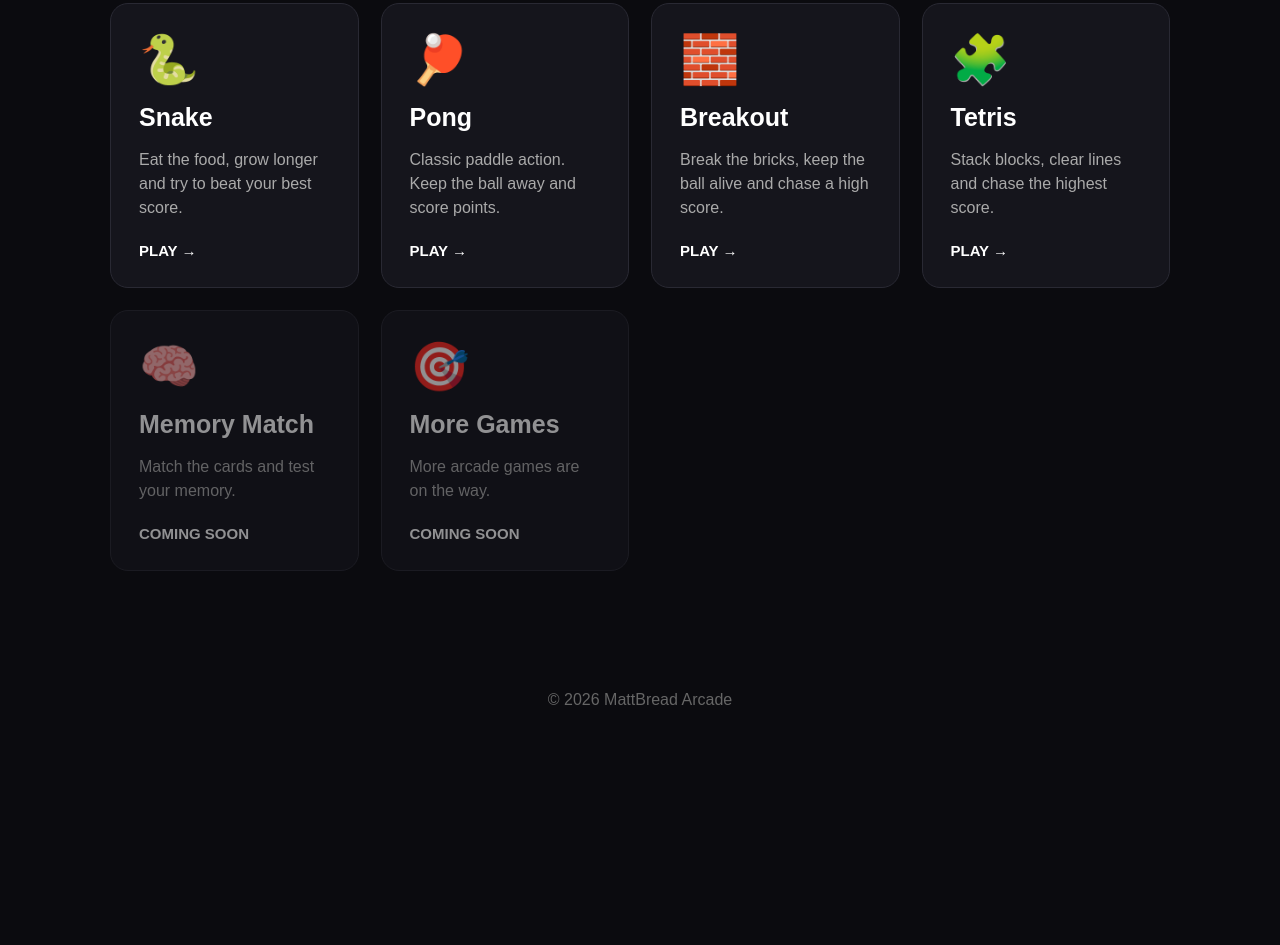
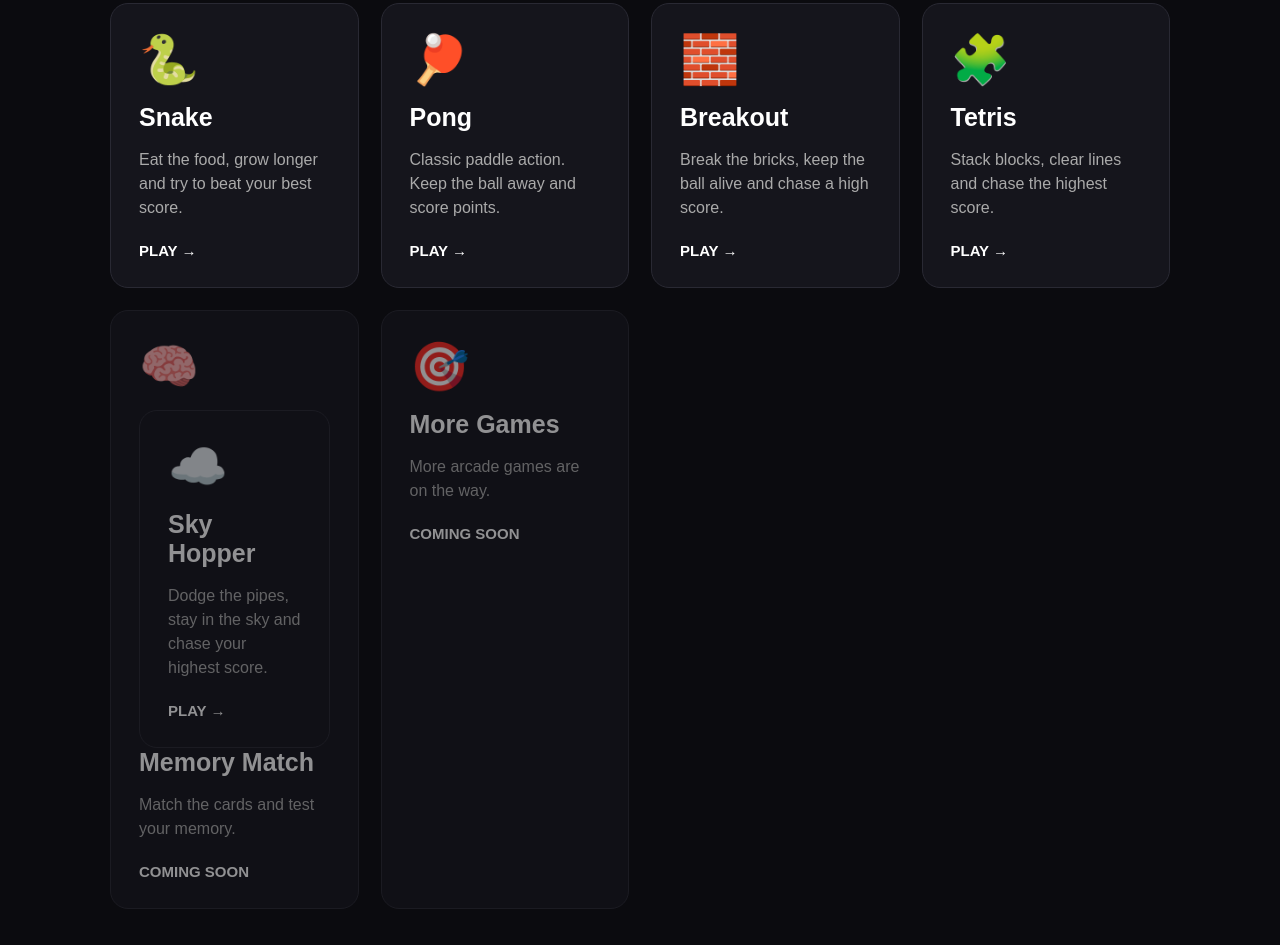
Before and after one commit to MattBread/snake-game, a plain HTML site: page index.html in a window 1280 px wide. Shown: the part 244-1189 px from the top of the page. Before the commit the page ends 983 px from the top, so only its background shows below. Drawn offline with Linux system fonts and the light colour scheme.

Commit message:
Add Sky Hopper to arcade homepage

```diff
--- a/index.html
+++ b/index.html
@@ -171,7 +171,25 @@
         <div class="game-card coming">
             <div class="game-icon">🧠</div>
 
-            <h3>Memory Match</h3>
+
+            <a class="game-card" href="games/flappy/">
+
+    <div class="game-icon">
+        ☁️
+    </div>
+
+    <h3>Sky Hopper</h3>
+
+    <p>
+        Dodge the pipes, stay in the sky and
+        chase your highest score.
+    </p>
+
+    <div class="play">
+        PLAY →
+    </div>
+
+</a><h3>Memory Match</h3>
 
             <p>
                 Match the cards and test your memory.
```
